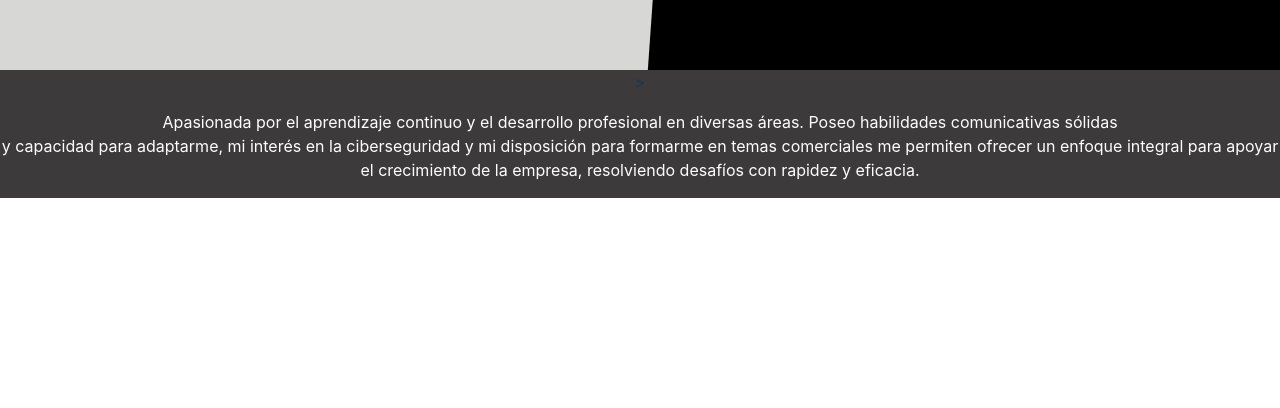
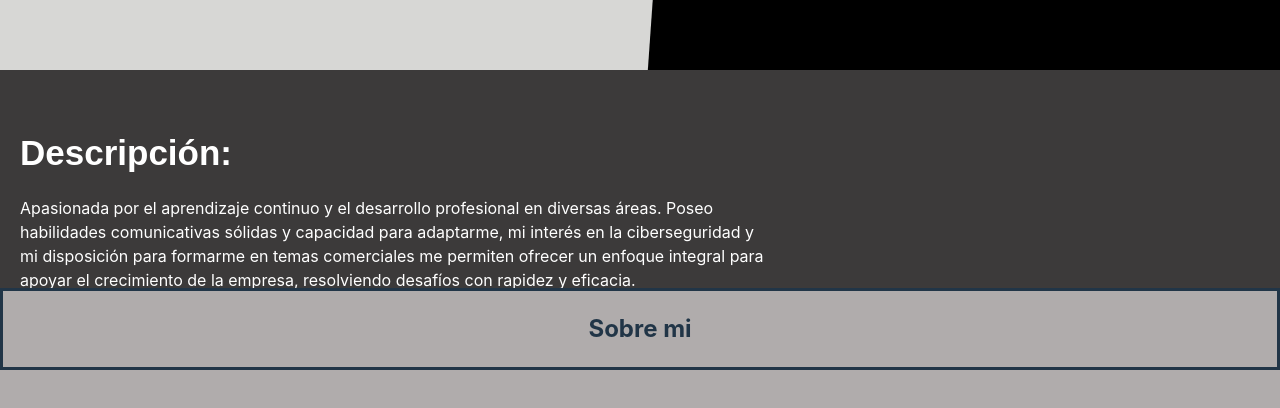
Before and after one commit to YOCELYN12/PortafolioYocelyn, a React (Vite) app in the folder PortafolioYocelyn/: page / in a window 1280 px wide. Shown: the part 728-1136 px from the top of the page. Before the commit the page ends 926 px from the top, so only its background shows below. Built offline with nearby package versions, Linux system fonts and the light colour scheme.

Commit message:
Descripcion terminada

```diff
--- a/PortafolioYocelyn/src/Pages/Descripcion.jsx
+++ b/PortafolioYocelyn/src/Pages/Descripcion.jsx
@@ -43,11 +43,24 @@ function Descripcion() {
 
 
       </div>
+
       <div className='contenedorSobreMi'>
-        <div className='contenedorPalaabrasSobreMi'>>
-          <p className='palabrasSobreMi'>Apasionada por el aprendizaje continuo y el desarrollo profesional en diversas áreas. Poseo habilidades comunicativas sólidas <br />
+
+        <h1 className='tituloSobreMi'>Descripción:</h1>
+
+        <div className='contenedorPalaabrasSobreMi'>
+          <p className='palabrasSobreMi'>Apasionada por el aprendizaje continuo y el desarrollo profesional en diversas áreas. Poseo habilidades comunicativas sólidas
             y capacidad para adaptarme, mi interés en la ciberseguridad y mi disposición para formarme en temas comerciales me permiten ofrecer un
             enfoque integral para apoyar el crecimiento de la empresa, resolviendo desafíos con rapidez y eficacia. </p>
+        </div>
+
+      </div>
+
+      <div className='ContenedorHabilidades'>
+        <div style={{display:"flex", justifyContent: "center", borderStyle:"solid"}}>
+
+          <h2 className='Letras'>Sobre mi</h2>
+
         </div>
       </div>
 
--- a/PortafolioYocelyn/src/Styles/DescripcionPages.css
+++ b/PortafolioYocelyn/src/Styles/DescripcionPages.css
@@ -90,13 +90,48 @@
     z-index: 0;
     top: 99.8%;
     left: 0%;
+    padding: 40px 20px;
+    justify-content: flex-start; /* Alinea horizontalmente al inicio (izquierda) */
+    align-items: center; /* Alinea verticalmente en el centro */
+    text-align: left; /* Alinea todo el texto hacia la izquierda */
+
 }
 
 .contenedorPalaabrasSobreMi{
-
+    width: 60%;
 }
 
 .palabrasSobreMi{
     color: white;
+}
+
+.tituloSobreMi{
+    font-size: 35px;
+    font-weight: 600;
+    color: white;
+    font-family: Arial, Helvetica, sans-serif;
+}
+
+.ContenedorHabilidades{
+    background-color: rgb(176, 172, 172);
+    position: absolute;
+    width: 100%;
+    height: 100%;
+    left: 0%;
+    top: 127%;
+}
+
+.cuadroSobreMi{
+    width: 10%;
+    border-width: 5% 5%;
+    border-style: solid; /* Estilo del borde sólido */
+    border-color: black; /* Color del borde negro */
+    box-sizing: border-box; /* Incluye el borde dentro del tamaño total */
 
 }
+
+
+.letras{
+    position: fixed;
+    z-index: 0;
+}
```
